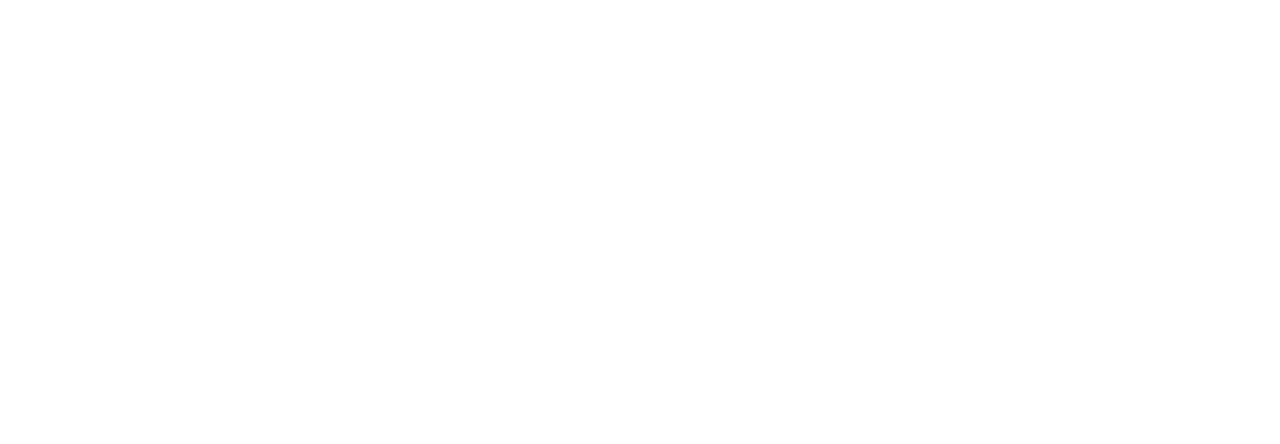
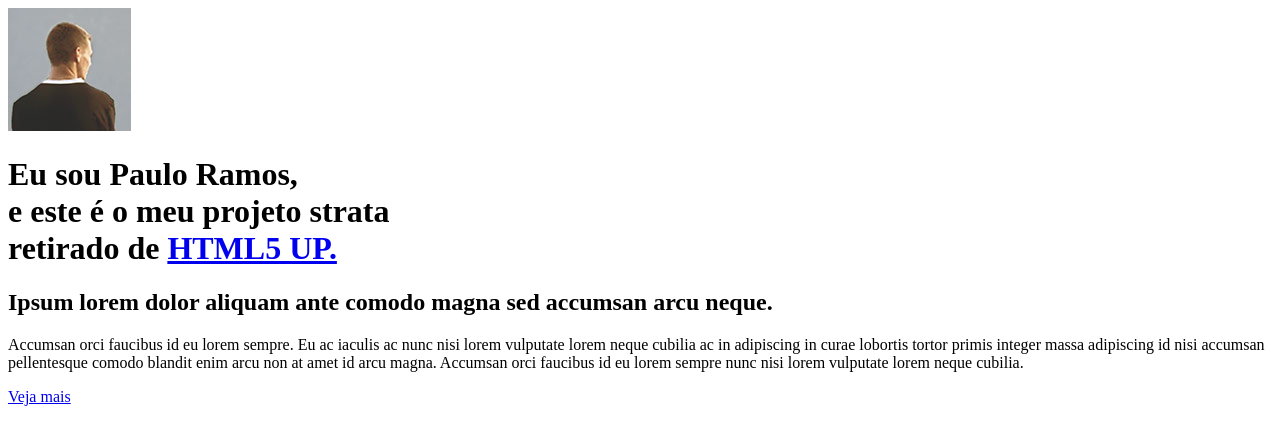
Before and after one commit to mrpauloramos/projeto-strata, a plain HTML site: page index.html in a window 1280 px wide. Drawn offline with Linux system fonts and the light colour scheme.

Commit message:
Inicio do projeto
Inicio do projeto criação de H1 e H2, Parágrafos e Section.
Inclusão de uma img Overlay.

```diff
--- a/index.html
+++ b/index.html
@@ -10,8 +10,35 @@
     <title>Projeto Strata</title>
 </head>
 <body>
-    <header class="main-header"></header>
-    <main class="main-content"></main>
+    <header class="main-header">
+
+        <a href="index.html" class="main-header-link">
+            <img src="images/avatar.jpg" alt="avatar">
+        </a>
+
+        <h1>Eu sou <strong>Paulo Ramos</strong>,<br>
+            e este é o meu projeto strata<br>
+            retirado de <a href="http://html5up.net">HTML5 UP.</a>
+        </h1>
+
+    </header>
+
+    <main class="main-content">
+
+        <section class="mains-content-section">
+
+            <h2>Ipsum lorem dolor aliquam ante comodo
+                magna sed accumsan arcu neque.</h2>
+
+                <p>Accumsan orci faucibus id eu lorem sempre. Eu ac iaculis ac nunc nisi lorem vulputate lorem neque cubilia ac in adipiscing in curae lobortis tortor primis integer massa adipiscing id nisi accumsan pellentesque comodo blandit enim arcu non at amet id arcu magna. Accumsan orci faucibus id eu lorem sempre nunc nisi lorem vulputate lorem neque cubilia.
+
+                </p>
+
+                <a href="#" title="Veja mais" class="button-default">Veja mais</a>
+
+        </section>
+
+    </main>
     <footer class="main-footer"></footer>
 
 </body>
```
Also changed, not shown: images/overlay.png (added).
